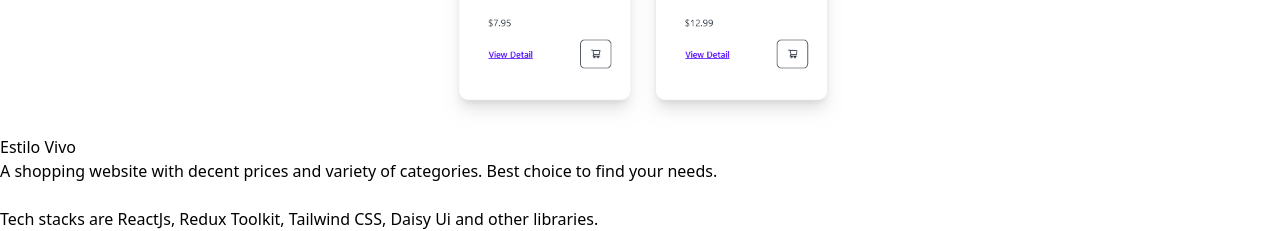
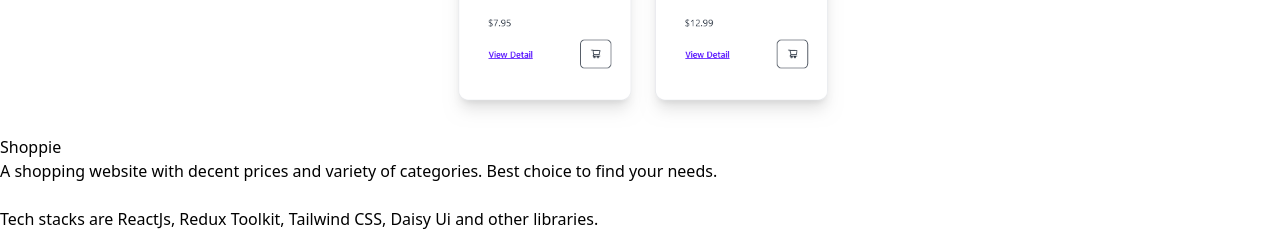
Before and after one commit to Sam2600/Portfolio, a React (Vite) app: page / in a window 1280 px wide. Shown: the part 2660-2891 px from the top of the page. Built offline with nearby package versions, Linux system fonts and the light colour scheme.

Commit message:
fix project name

```diff
--- a/src/components/Projects.jsx
+++ b/src/components/Projects.jsx
@@ -75,7 +75,7 @@
           <div className="w-full md:w-5/12 lg:w-5/12 md:mx-auto">
             <div className="bg-gray-50 p-8 rounded-md shadow-sm border cursor-pointer hover:shadow-lg">
               <a
-                href="https://estilo-vivo.vercel.app/"
+                href="https://sam-shoppie.vercel.app/"
                 target="_blank"
                 rel="noreferrer"
               >
@@ -83,7 +83,7 @@
               </a>
 
               <h4 className="mt-3 text-lg mb-4 text-black font-bold">
-                Estilo Vivo
+                Shoppie
               </h4>
 
               <p className="font-normal text-gray-500 text-md">
```
